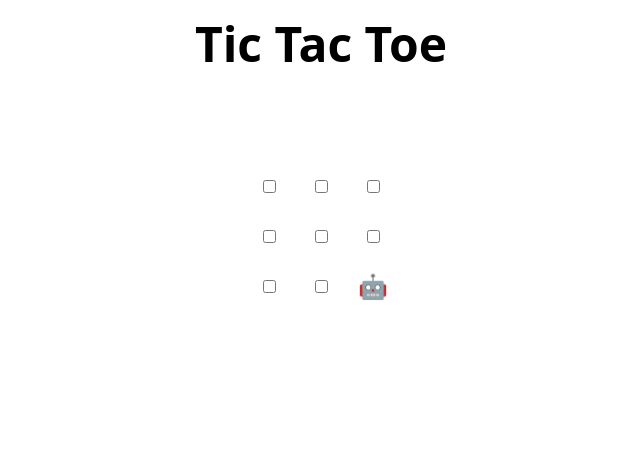
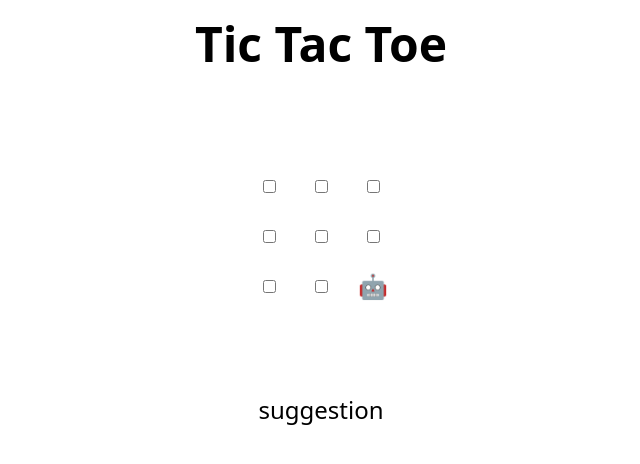
Before and after one commit to tin0819tin/14848hw1-3, a plain HTML site: page index.html in a window 1280 px wide. Shown: the whole page, without its empty margins (319-959 px from the left). Drawn offline with Linux system fonts and the light colour scheme.

Commit message:
Update index.html with suggested change

```diff
--- a/index.html
+++ b/index.html
@@ -48,6 +48,7 @@
 </table>
 
 <h2 hidden>Game over, refresh to play again 🧑‍💻 🤖!</h2>
+suggestion
 
 <script>
   // Initialization
```
